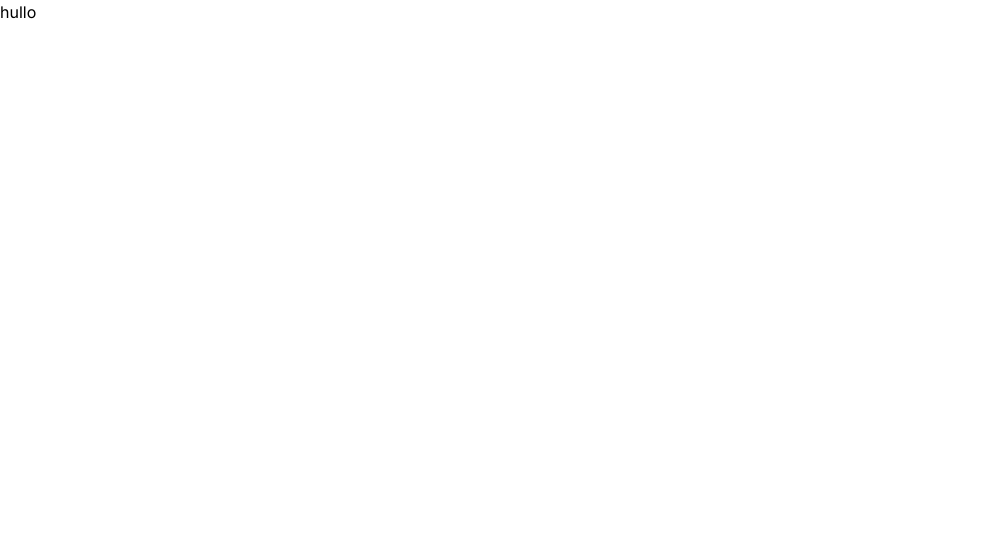
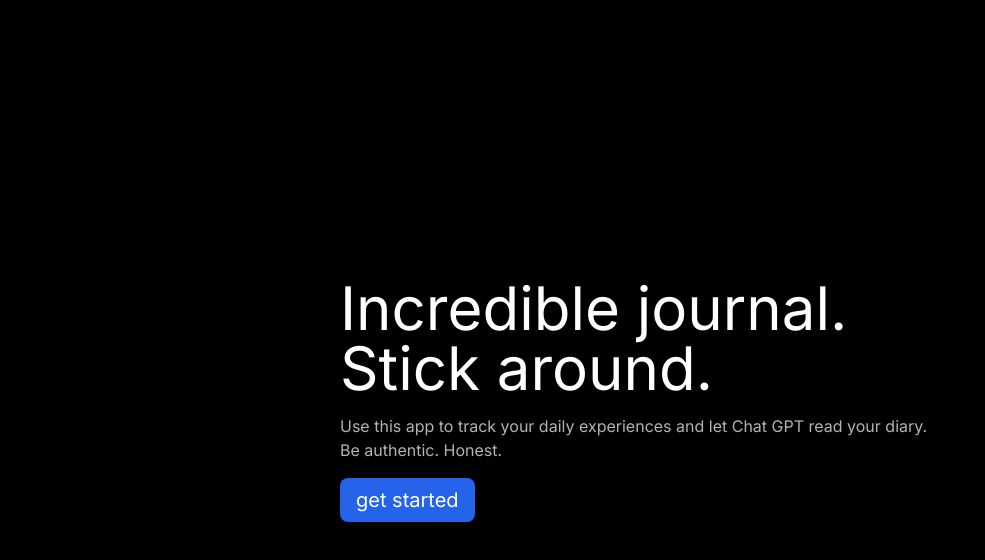
Before and after one commit to AllenJoeG/Mood-nextjs-ai, a Next.js app: page / in a window 1280 px wide. Shown: the top 560 px of the page, without its empty margins (0-985 px from the left). Built offline with nearby package versions, Linux system fonts and the light colour scheme.

Commit message:
Landing page spun up w Tailwind and Next elements

```diff
--- a/app/page.tsx
+++ b/app/page.tsx
@@ -1,9 +1,20 @@
 import Image from 'next/image'
+import Link from 'next/link'
 
 export default function Home() {
   return (
-  <div>
-    hullo
-  </div>
+    <div className="w-screen h-screen bg-black flex justify-center items-center text-white">
+      {/* square brackets tells Tailwind to use a custom value. mx-auto sets margins centered */}
+      <div className="w-full max-w-[600px] mx-auto">
+        <h1 className="text-6xl mb-4">Incredible journal. Stick around.</h1>
+        {/* text size, text color opacity */}
+        <p className="text=2xl text-white/70 mb-4"> Use this app to track your daily experiences and let Chat GPT read your diary. Be authentic. Honest.</p>
+        <div>
+          <Link href="/journal">
+            <button className="bg-blue-600 px-4 py-2 rounded-lg text-xl">get started</button>
+          </Link>
+        </div>
+      </div>
+    </div>
   )
 }
--- /dev/null
+++ b/app/sign-up/page.tsx
@@ -0,0 +1,13 @@
+export default function Home() {
+  // sets to size of viewport
+  return <div className="w-screen h-screen bg-black flex justify-center items-center text-white">
+    <div>
+      <h1>title</h1>
+      <p> description</p>
+      <div>
+        <button>get started</button>
+      </div>
+    </div>
+
+  </div>
+}
```
Also changed, not shown: app/sign-up/globals.css (added), app/sign-up/layout.tsx (added).
